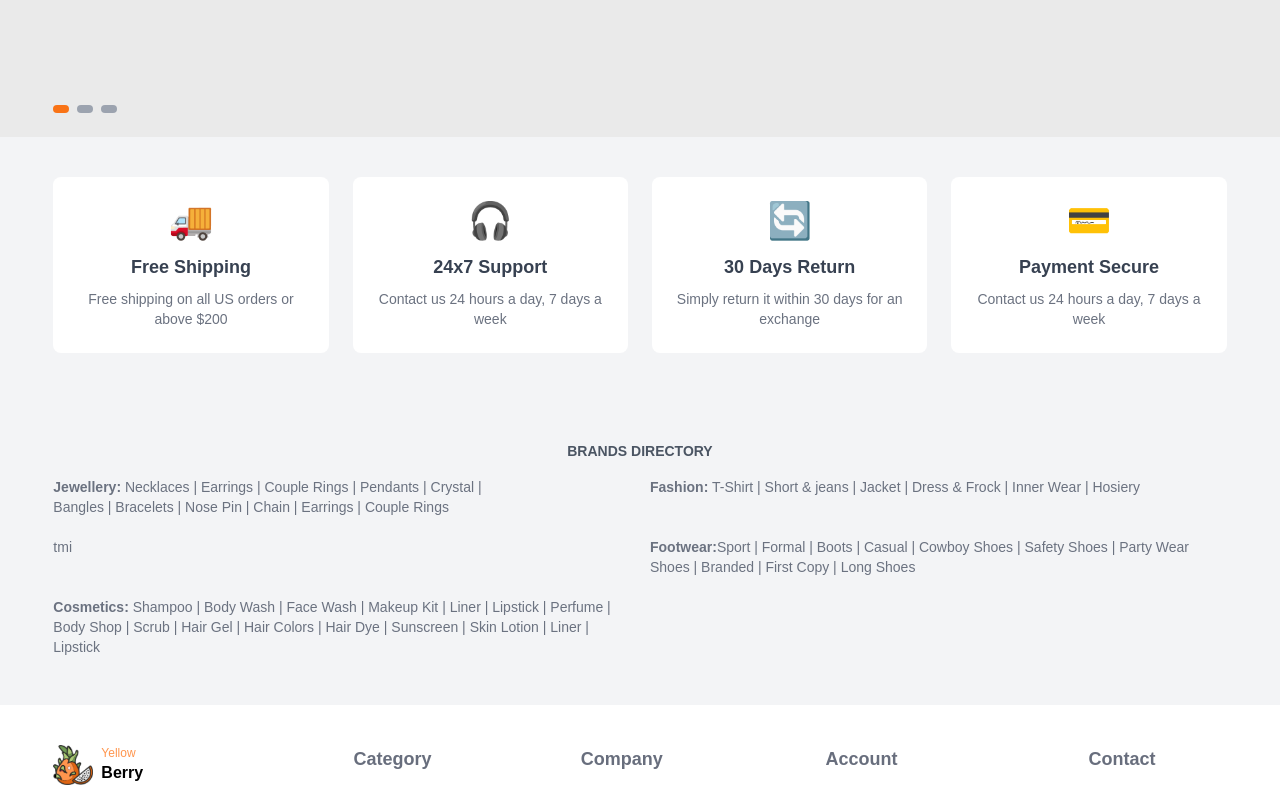
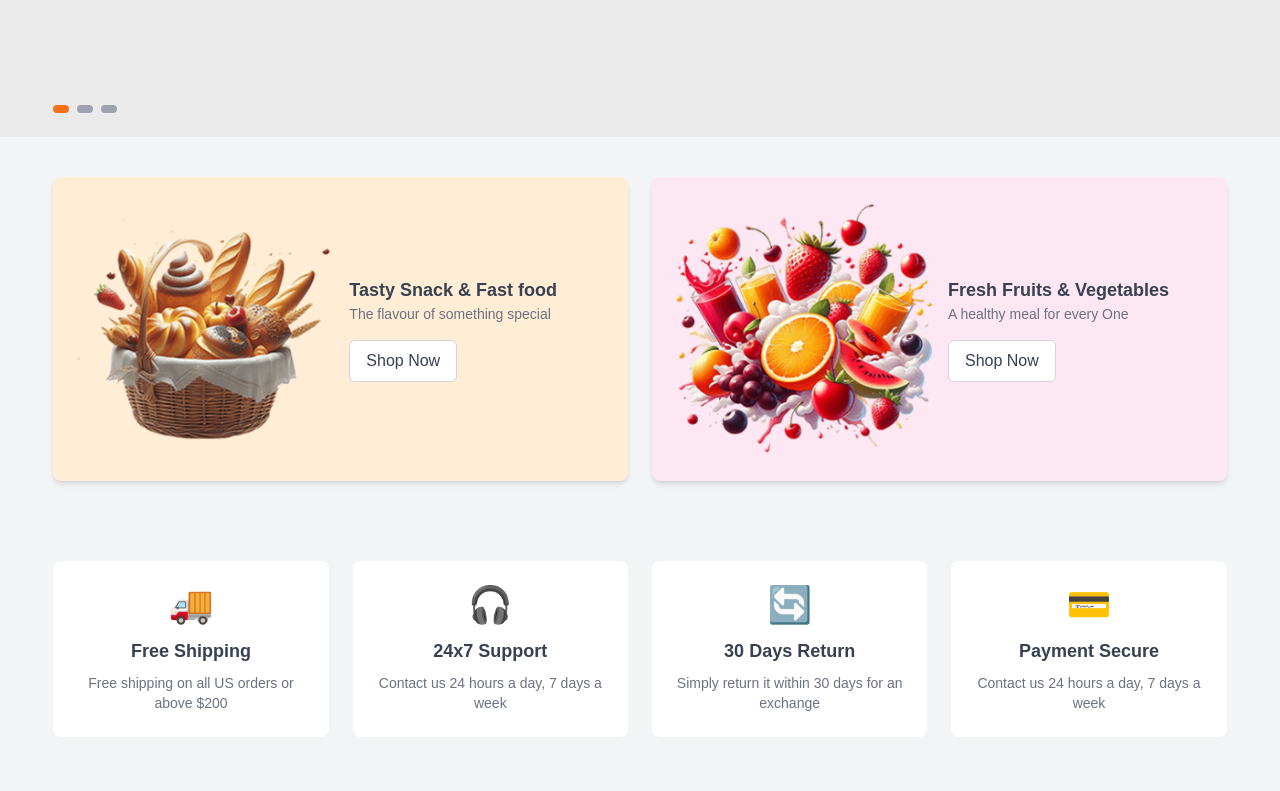
Before and after one commit to mahdihasan333/yelloberry-grocery-shop, a Next.js app: page / in a window 1280 px wide. Shown: the part 820-1611 px from the top of the page. Built offline with nearby package versions, Linux system fonts and the light colour scheme.

Commit message:
added tastybanner section

```diff
--- a/src/app/components/Brand.jsx
+++ b/src/app/components/Brand.jsx
@@ -7,18 +7,18 @@ const Brand = () => {
     <div className="w-full bg-gray-100 py-12 flex justify-center">
       <div className="flex flex-col justify-center items-center w-11/12 mx-auto">
         <h2 className="text-gray-600 font-semibold text-sm mb-4">BRANDS DIRECTORY</h2>
-        <div className="grid grid-cols-1 md:grid-cols-2 gap-5 text-gray-500 text-sm">
+        <div className="grid grid-cols-1 md:grid-cols-2 gap-16 text-gray-500 text-sm">
           {/* jewellery */}
 
 
-          <p><span className='font-bold'>Jewellery:</span> Necklaces | Earrings | Couple Rings | Pendants | Crystal | <br /> Bangles | Bracelets | Nose Pin | Chain | Earrings | Couple Rings</p>
+          <p><span className='font-bold'>Jewellery:</span> Necklaces | Earrings | Couple Rings | Pendants | Crystal | Bangles | Bracelets | Nose Pin | Chain | Earrings | Couple Rings</p>
 
 
 
           {/* Fashion */}
 
           <p> <span className='font-bold'>Fashion:</span> T-Shirt | Short & jeans | Jacket | Dress & Frock | Inner Wear | Hosiery</p>
-tmi
+
           {/* footwear */}
           <div className='flex'>
             <h3 className="font-semibold text-gray-700 mb-2"></h3>
--- /dev/null
+++ b/src/app/components/ShopBanner.jsx
@@ -0,0 +1,51 @@
+'use client';
+
+import React from 'react';
+import { motion } from 'framer-motion';
+import tasty1 from '../assets/images/logo/one.png@2x (1).png'
+import tasty2 from '../assets/images/logo/two.png.png'
+import Image from 'next/image';
+
+const ShopBanner = () => {
+  const items = [
+    {
+      image: tasty1,
+      title: 'Tasty Snack & Fast food',
+      description: 'The flavour of something special',
+      bgColor: 'bg-orange-100',
+    },
+    {
+      image: tasty2,
+      title: 'Fresh Fruits & Vegetables',
+      description: 'A healthy meal for every One',
+      bgColor: 'bg-pink-100',
+    },
+  ];
+
+  return (
+    <div className="w-full bg-gray-100 py-10 flex justify-center">
+      <div className="w-11/12 mx-auto grid grid-cols-1 md:grid-cols-2 gap-6">
+        {items.map((item, index) => (
+          <motion.div
+            key={index}
+            className={`p-6 rounded-lg shadow-md flex items-center ${item.bgColor}`}
+            initial={{ opacity: 0, y: 20 }}
+            animate={{ opacity: 1, y: 0 }}
+            transition={{ duration: 0.5, delay: index * 0.2 }}
+          >
+            <Image src={item.image} alt={item.title} className="w-64 object-contain" />
+            <div className="ml-4">
+              <h3 className="text-lg font-semibold text-gray-700">{item.title}</h3>
+              <p className="text-gray-500 text-sm mb-2">{item.description}</p>
+              <button className="mt-2 px-4 py-2 bg-white border border-gray-300 rounded-md text-gray-700 hover:bg-gray-200 transition">
+                Shop Now
+              </button>
+            </div>
+          </motion.div>
+        ))}
+      </div>
+    </div>
+  );
+};
+
+export default ShopBanner;
--- a/src/app/page.js
+++ b/src/app/page.js
@@ -2,11 +2,13 @@ import Image from "next/image";
 import Banner from "./components/Banner";
 import Brand from "./components/Brand";
 import ShippingSection from "./components/ShippingSection";
+import ShopBanner from "./components/ShopBanner";
 
 export default function Home() {
   return (
     <div>
       <Banner/>
+      <ShopBanner/>
       <ShippingSection/>
       <Brand/>
     </div>
```
Also changed, not shown: src/app/assets/images/logo/one.png@2x (1).png (added), src/app/assets/images/logo/two.png.png (added).
